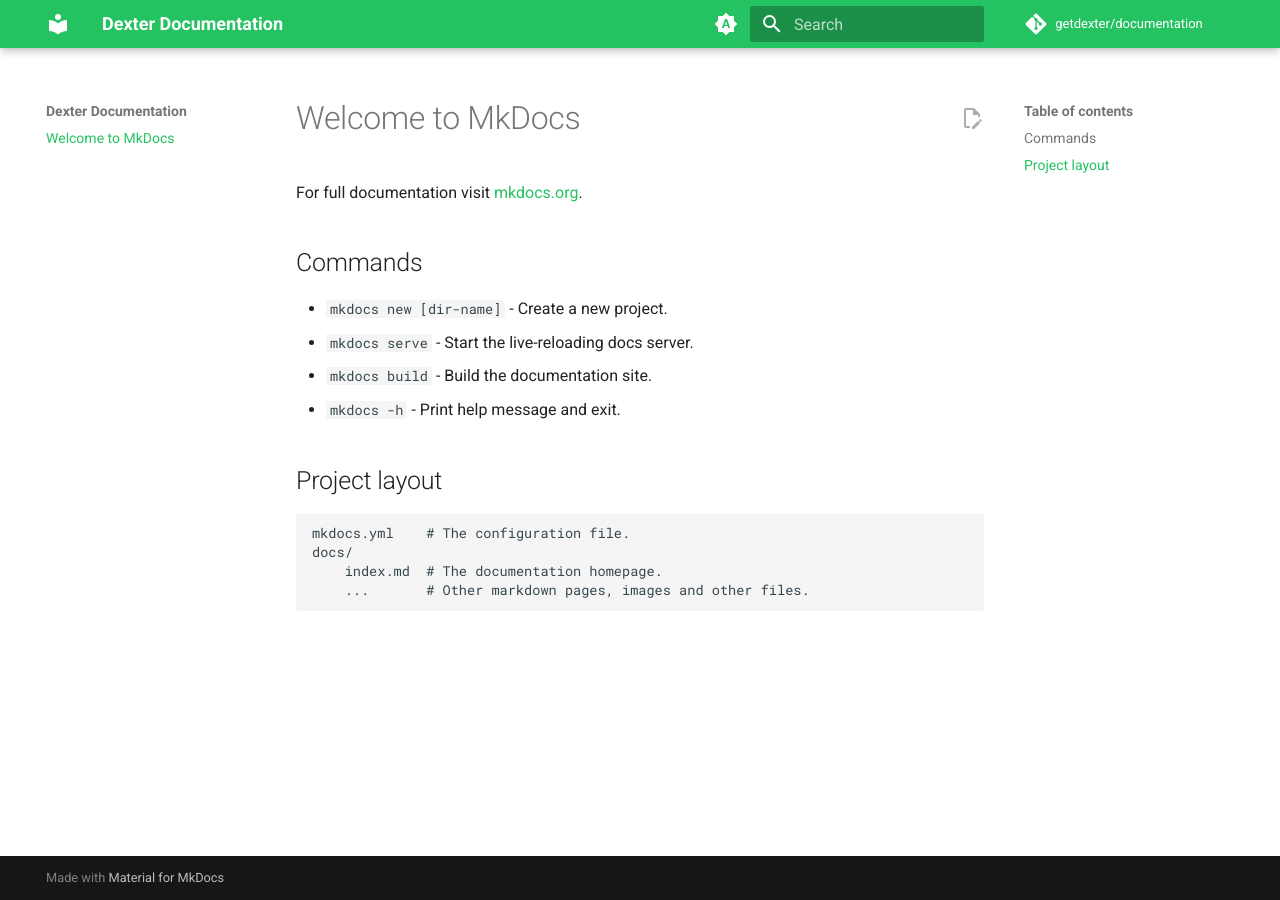
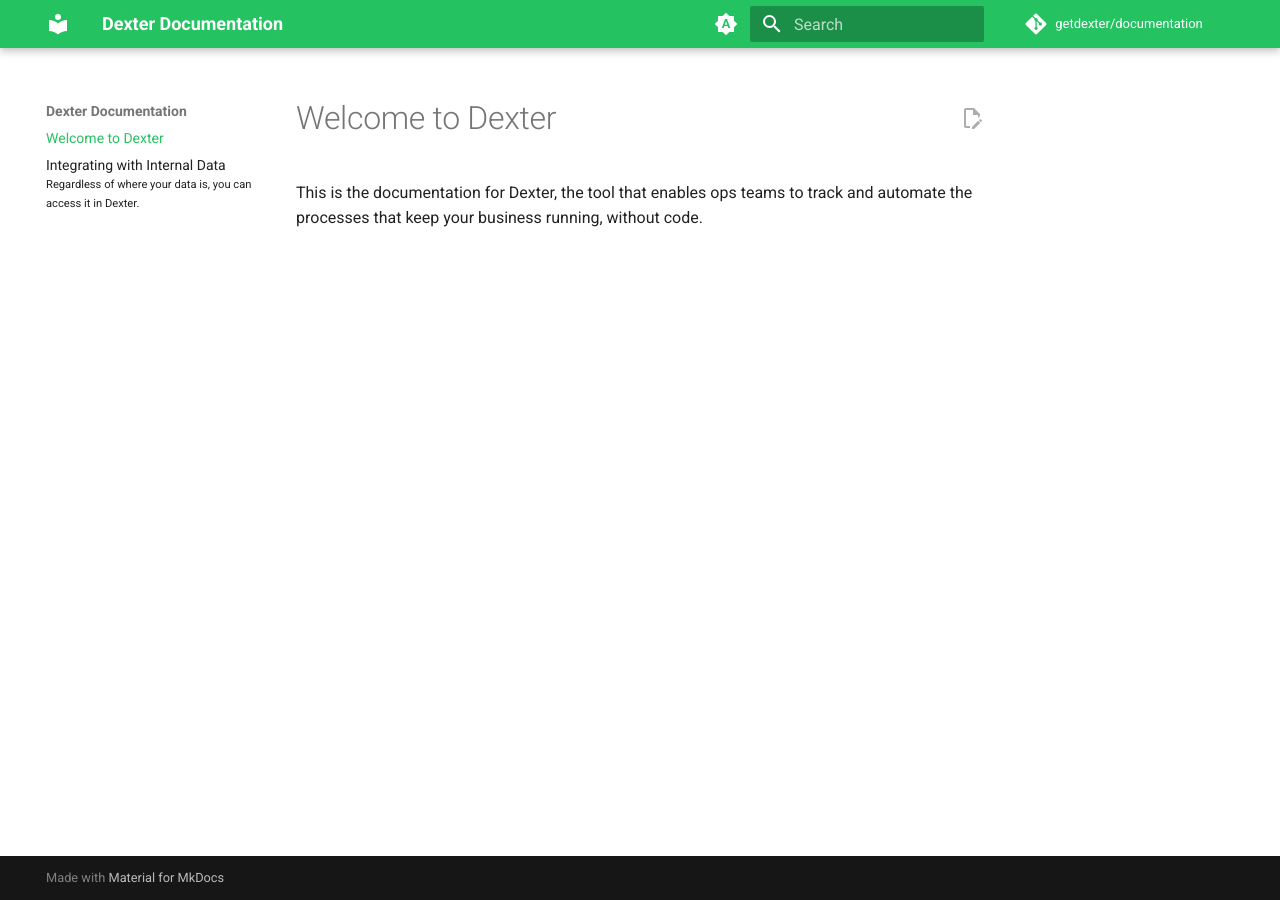
Before and after one commit to getdexter/documentation, an MkDocs documentation site: the page built from docs/index.md, in a window 1280 px wide. Built offline with MkDocs 1.6.1 and Material for MkDocs 9.7.7, drawn with Linux system fonts in a browser that asks for light colours; comment, search, counter and statistics services are not loaded.

Commit message:
Basic Integrating with Internal Data documentation

```diff
--- a/docs/index.md
+++ b/docs/index.md
@@ -1,17 +1,3 @@
-# Welcome to MkDocs
+# Welcome to Dexter
 
-For full documentation visit [mkdocs.org](https://www.mkdocs.org).
-
-## Commands
-
-* `mkdocs new [dir-name]` - Create a new project.
-* `mkdocs serve` - Start the live-reloading docs server.
-* `mkdocs build` - Build the documentation site.
-* `mkdocs -h` - Print help message and exit.
-
-## Project layout
-
-    mkdocs.yml    # The configuration file.
-    docs/
-        index.md  # The documentation homepage.
-        ...       # Other markdown pages, images and other files.
+This is the documentation for Dexter, the tool that enables ops teams to track and automate the processes that keep your business running, without code.
--- /dev/null
+++ b/docs/internal_data.md
@@ -0,0 +1,41 @@
+---
+title: Integrating with Internal Data
+description: How to integrate internal data sources with Dexter.
+subtitle: Regardless of where your data is, you can access it in Dexter.
+---
+
+Regardless of where your data is, you can access it in Dexter. We offer multiple ways to integrate with your internal data sources:
+- HTTP
+- Database Apps
+- Webhooks
+- Custom Apps
+
+# HTTP
+
+HTTP is an app that enables you to make HTTP requests, download files, etc… You can configure all aspects of the request like the url, query parameters, method, headers, body and more.
+
+The output of the step contains the request response and headers.
+
+# Database Apps
+
+We offer apps for all major databases like PostgreSQL, MySQL, BigQuery, SnowFlake, Redshift and more. If your database is not in the list [let us know] and we’ll add support for it.
+
+Most databases support actions like adding a row, finding rows, updating a row, as well as custom queries.
+
+Some databases like PostgreSQL support triggers like updated or added rows.
+
+# Webhooks
+
+You can trigger flows using webhooks. The body of the webhook request can be used to pass inputs to the flow.
+
+# Custom Apps
+
+In addition to built-in apps, you can create custom apps for your company by wrapping a built-in app with clearly defined inputs and outputs.
+
+Let’s take the example of an HTTP app. A company has an internal api available at `https://api.example.com`, with an endpoint to get customer data at `https://api.example.com/customers/<id>`. The endpoint requires a bearer token. The endpoint returns data as JSON: `{"customer": {"id": 123, "name": "Foo"}}`
+
+You can create a custom app that wraps our built-in HTTP app, defining the input as the customer id, and the output as the `customer` object. You can provide a bearer token using a secret.
+
+Now, when using the custom app in a flow, a user just has to set the customer id input value and they are set. No need to dig in the details.
+
+[let us know]: mailto:vincent@getdexter.co?subject=Add%20support%20for%20my%20database
```
